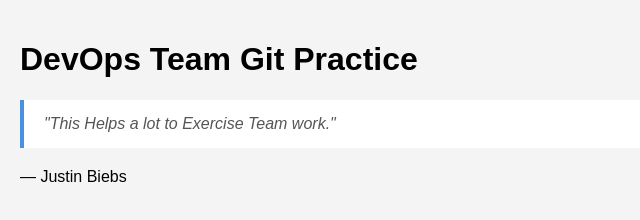
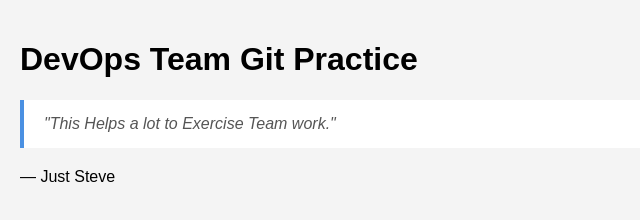
Before and after one commit to Zigget/GitLab, a plain HTML site: page index.html in a window 1280 px wide. Shown: the full height of the page, 0-640 px from the left. Drawn offline with Linux system fonts and the light colour scheme.

Commit message:
Shrestha: correct quote author

```diff
--- a/index.html
+++ b/index.html
@@ -14,7 +14,7 @@
         "This Helps a lot to Exercise Team work."
     </blockquote>
 
-    <p>— Justin Biebs</p>
+    <p>— Just Steve</p>
 
 </body>
 </html>
```
